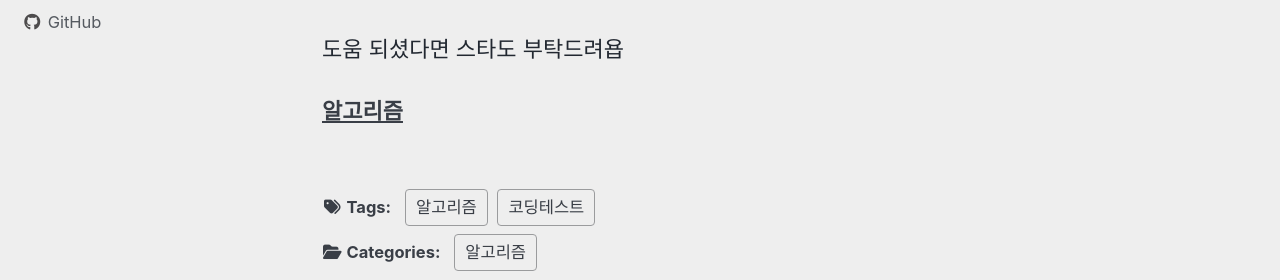
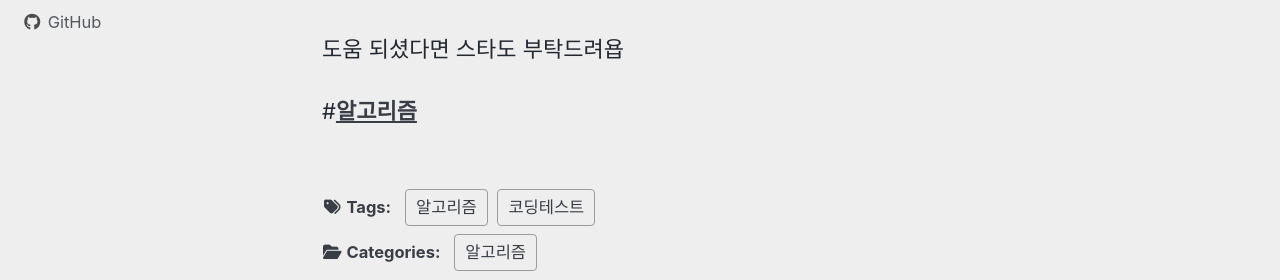
Before and after one commit to JooYoung1121/JooYoung1121.github.io, a Jekyll site: the page built from _posts/2020-05-26-알고리즘풀이.md, in a window 1280 px wide and 900 px high. Shown: the part 262-542 px from the top of the window. Built offline with Jekyll 4.4.1, drawn with Linux system fonts in a browser that asks for light colours; cached includes are drawn as plain includes; nearby versions of some CDN libraries.

```diff
--- a/_posts/2020-05-26-알고리즘풀이.md
+++ b/_posts/2020-05-26-알고리즘풀이.md
@@ -13,4 +13,4 @@ tags:
 
 도움 되셨다면 스타도 부탁드려욥<br/>
 
-**[알고리즘](https://github.com/JooYoung1121/CodingTest_Algorithm)**
+#**[알고리즘](https://github.com/JooYoung1121/CodingTest_Algorithm)**
```
